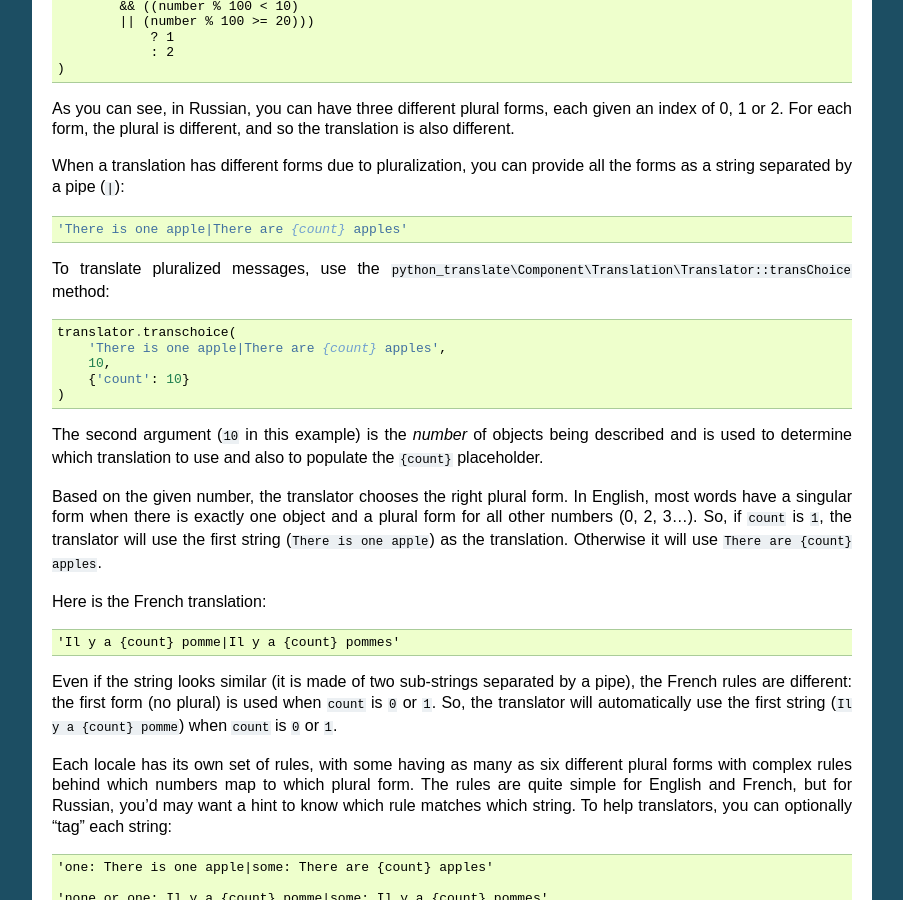
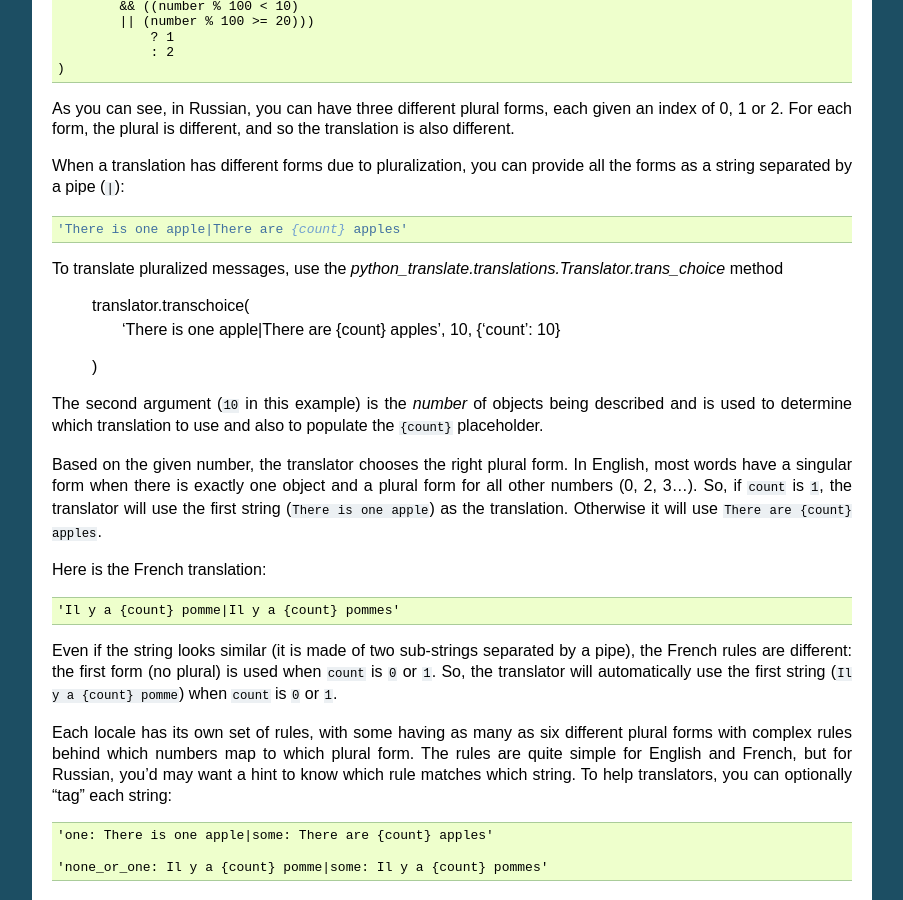
Before and after one commit to adamziel/python_translate, a Sphinx documentation site: the page built from docs/usage.rst, in a window 1280 px wide and 900 px high, scrolled down 2611 px. Shown: the whole window, without its empty margins (198-1101 px from the left). Built offline with Sphinx 7.4.7, drawn with Linux system fonts in a browser that asks for light colours; cross-references to code outside the pages are shown as plain code.

Commit message:
Documentation typos

```diff
--- a/docs/usage.rst
+++ b/docs/usage.rst
@@ -185,8 +185,7 @@ all the forms as a string separated by a pipe (``|``)::
 
     'There is one apple|There are {count} apples'
 
-To translate pluralized messages, use the
-:method:`python_translate\\Component\\Translation\\Translator::transChoice` method::
+To translate pluralized messages, use the `python_translate.translations.Translator.trans_choice` method
 
     translator.transchoice(
         'There is one apple|There are {count} apples',
```
